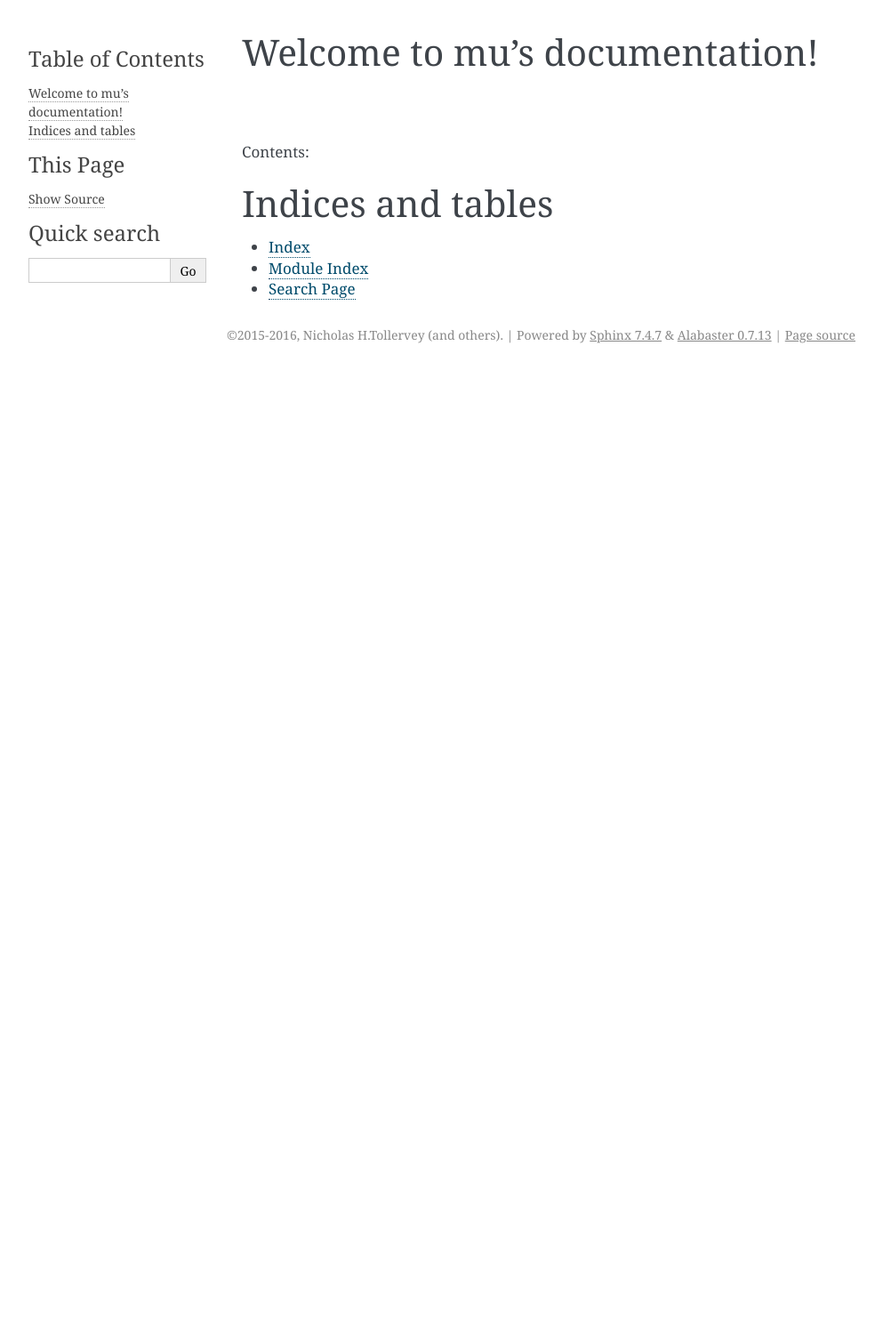
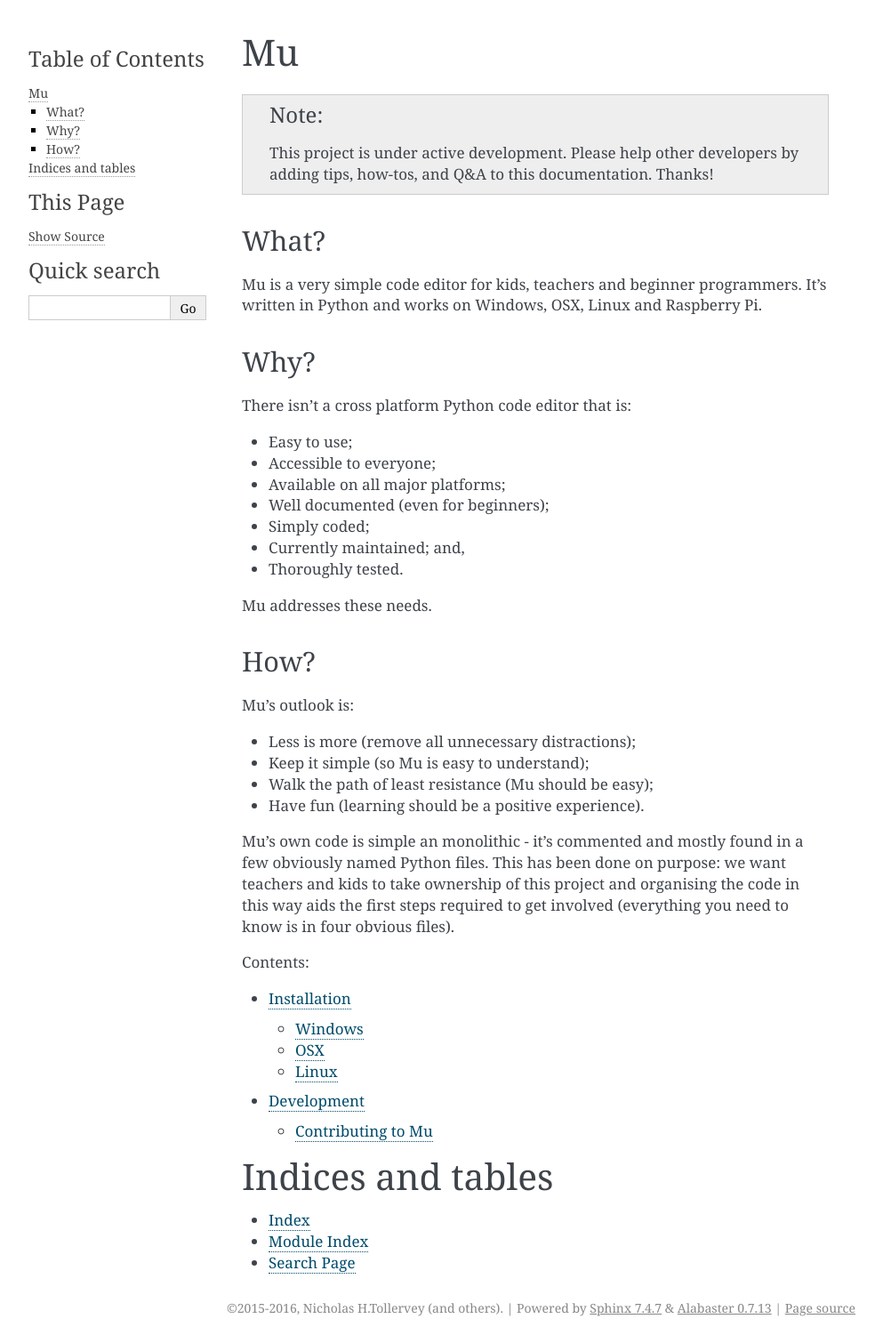
Before and after one commit to mu-editor/mu, a Sphinx documentation site: the page built from docs/index.rst, in a window 1280 px wide. Shown: the whole page at 89% size, without its empty margins (148-1141 px from the left). Built offline with Sphinx 7.4.7, drawn with Linux system fonts in a browser that asks for light colours; before the commit the page ends 900 px from its top, so only the background shows below that.

Commit message:
Making a start on documentation.

```diff
--- a/CONTRIBUTING.rst
+++ b/CONTRIBUTING.rst
@@ -1,5 +1,5 @@
 Contributing to Mu
-==================
+------------------
 
 Hey! Many thanks for wanting to improve Mu.
 
--- a/docs/conf.py
+++ b/docs/conf.py
@@ -20,7 +20,7 @@
 # If extensions (or modules to document with autodoc) are in another directory,
 # add these directories to sys.path here. If the directory is relative to the
 # documentation root, use os.path.abspath to make it absolute, like shown here.
-#sys.path.insert(0, os.path.abspath('.'))
+sys.path.insert(0, os.path.abspath('..'))
 
 # -- General configuration ------------------------------------------------
 
--- a/docs/index.rst
+++ b/docs/index.rst
@@ -3,13 +3,58 @@
    You can adapt this file completely to your liking, but it should at least
    contain the root `toctree` directive.
 
-Welcome to mu's documentation!
-==============================
+Mu
+==
+
+.. note::
+
+    This project is under active development. Please help other developers by
+    adding tips, how-tos, and Q&A to this documentation. Thanks!
+
+What?
+-----
+
+Mu is a very simple code editor for kids, teachers and beginner programmers.
+It's written in Python and works on Windows, OSX, Linux and Raspberry Pi.
+
+Why?
+----
+
+There isn't a cross platform Python code editor that is:
+
+* Easy to use;
+* Accessible to everyone;
+* Available on all major platforms;
+* Well documented (even for beginners);
+* Simply coded;
+* Currently maintained; and,
+* Thoroughly tested.
+
+Mu addresses these needs.
+
+How?
+----
+
+Mu's outlook is:
+
+* Less is more (remove all unnecessary distractions);
+* Keep it simple (so Mu is easy to understand);
+* Walk the path of least resistance (Mu should be easy);
+* Have fun (learning should be a positive experience).
+
+Mu's own code is simple an monolithic - it's commented and mostly found in a
+few obviously named Python files. This has been done on purpose: we want
+teachers and kids to take ownership of this project and organising the code in
+this way aids the first steps required to get involved (everything you need to
+know is in four obvious files).
 
 Contents:
 
 .. toctree::
    :maxdepth: 2
+
+   install.rst
+   development.rst
 
 
 
```
Also changed, not shown: docs/development.rst (added, +39 -0 lines), docs/install.rst (added, +55 -0 lines).
